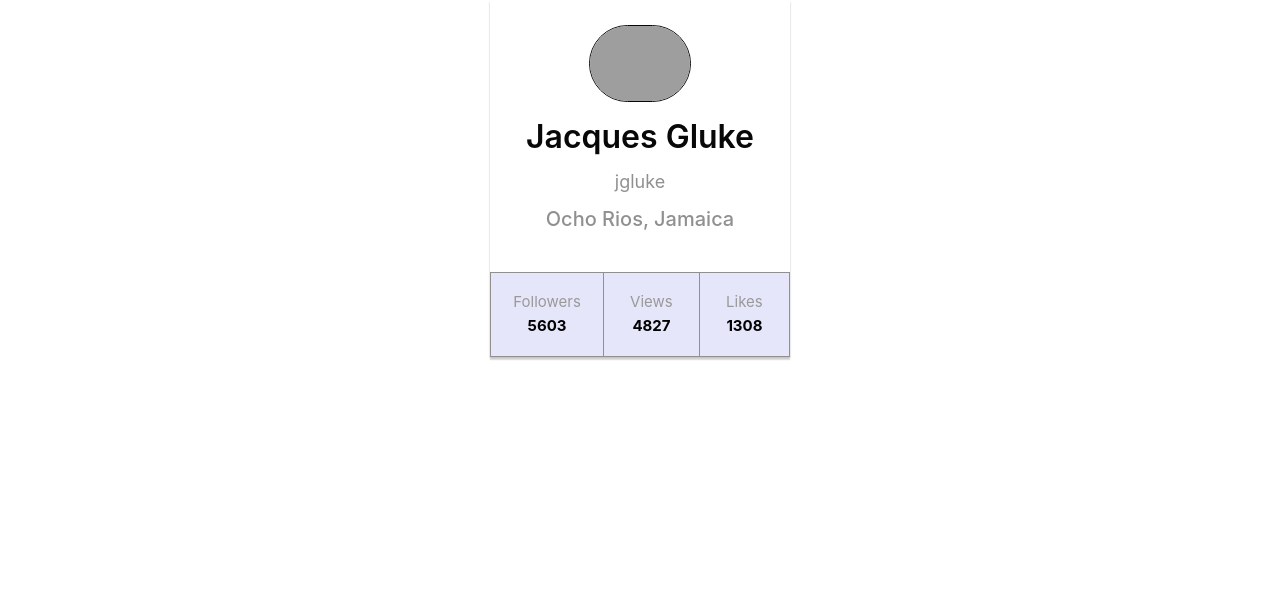
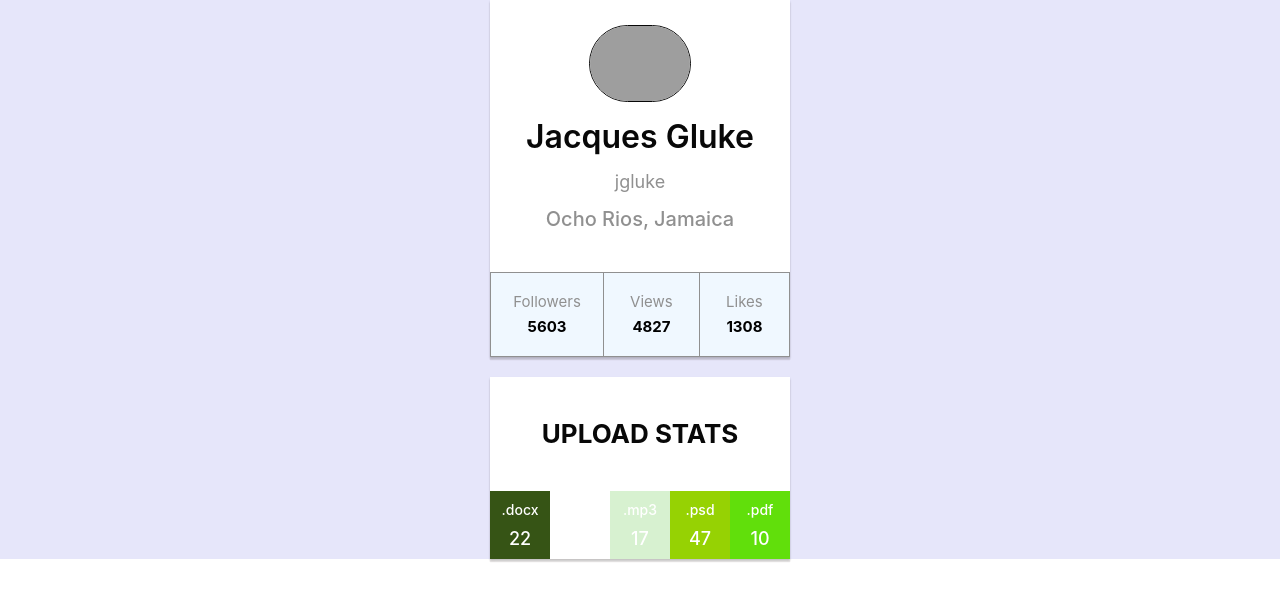
Before and after one commit to Huk2021/goit-react-hw-01-components, a React (Create React App) app: page / in a window 1280 px wide. Shown: the top 600 px of the page. Built offline with nearby package versions, Linux system fonts and the light colour scheme; grey boxes are pictures that could not be loaded.

Commit message:
+2 задание

```diff
--- a/src/App.js
+++ b/src/App.js
@@ -1,9 +1,13 @@
 import Profile from "./Profile/Profile";
 import user from "./Profile/user.json";
-// import Statistics from "./Statistics/Statistics";
+import Statistics from "./Statistics/Statistics";
+import data from "./Statistics/data.json";
+
+import { Container } from "./App.styled";
 
 export default function App() {
   return (
+    <Container>
       <Profile
         username={user.username}
         tag={user.tag}
@@ -11,5 +15,7 @@ export default function App() {
         avatar={user.avatar}
         stats={user.stats}
       />
+      <Statistics title="Upload stats" stats={data} />
+    </Container>
   );
 }
--- /dev/null
+++ b/src/App.styled.jsx
@@ -0,0 +1,5 @@
+import styled from "@emotion/styled";
+
+export const Container = styled.div`
+  background-color: #e6e6fa;
+`;
--- a/src/Profile/Profile.styled.jsx
+++ b/src/Profile/Profile.styled.jsx
@@ -49,7 +49,7 @@ export const Location = styled.p`
 export const StatsList = styled.ul`
   display: flex;
   padding: 0;
-  background-color: #e6e6fa;
+  background-color: #f0f8ff;
   border: 1px solid #909090;
 `;
 
@@ -69,12 +69,11 @@ export const StatLabel = styled.span`
   font-weight: 400;
   font-size: 15px;
   line-height: 1.25;
-  color: #999999;
+  color: #909090;
 `;
 
 export const StatQuantity = styled.span`
   margin: 0 auto;
   font-weight: 700;
   font-size: 15px;
-  line-height: 1.25;
 `;
--- /dev/null
+++ b/src/Statistics/Statistics.js
@@ -0,0 +1,36 @@
+import PropTypes from "prop-types";
+import {
+  StatisticsSection,
+  Title,
+  List,
+  Item,
+  Label,
+  Percentage,
+} from "./Statistics.styled";
+
+export default function Statistics({ title, stats }) {
+  return (
+    <StatisticsSection>
+      {title && <Title>{title}</Title>}
+      <List>
+        {stats.map(({ id, label, percentage }) => (
+          <Item key={id}>
+            <Label>{label}</Label>
+            <Percentage>{percentage}</Percentage>
+          </Item>
+        ))}
+      </List>
+    </StatisticsSection>
+  );
+}
+
+Statistics.propTypes = {
+  title: PropTypes.string.isRequired,
+  stats: PropTypes.arrayOf(
+    PropTypes.shape({
+      id: PropTypes.string.isRequired,
+      label: PropTypes.string.isRequired,
+      percentage: PropTypes.number.isRequired,
+    })
+  ),
+};
--- /dev/null
+++ b/src/Statistics/Statistics.styled.jsx
@@ -0,0 +1,50 @@
+import styled from "@emotion/styled";
+
+export const StatisticsSection = styled.section`
+  width: 300px;
+  margin: 20px auto;
+  background-color: #ffffff;
+  padding-top: 20px;
+  box-shadow: 0px 2px 2px rgba(0, 0, 0, 0.12), 0px 1px 2px rgba(0, 0, 0, 0.08),
+    0px 3px 1px rgba(61, 38, 38, 0.1);
+`;
+
+export const Title = styled.h2`
+  padding-bottom: 20px;
+  font-size: 26px;
+  font-weight: 700;
+  text-align: center;
+  text-transform: uppercase;
+  color: #080808;
+`;
+
+export const List = styled.ul`
+  display: flex;
+  flex-wrap: wrap;
+  justify-content: center;
+  padding: 0;
+`;
+
+export const Item = styled.li`
+  display: flex;
+  flex-direction: column;
+  padding: 10px;
+  color: #ffffff;
+  width: 40px;
+  background-color: ${() =>
+    `#${Math.floor(Math.random() * 16777215).toString(16)}`};
+`;
+
+export const Label = styled.span`
+  font-size: 14px;
+  font-weight: 500;
+  text-align: center;
+  margin-bottom: 10px;
+  color: #ffffff;
+`;
+
+export const Percentage = styled.span`
+  font-size: 18px;
+  font-weight: 500;
+  text-align: center;
+`;
```
Also changed, not shown: src/Statistics/Statistics.jsx (deleted). Lines whose indentation alone changed are shown as unchanged.
